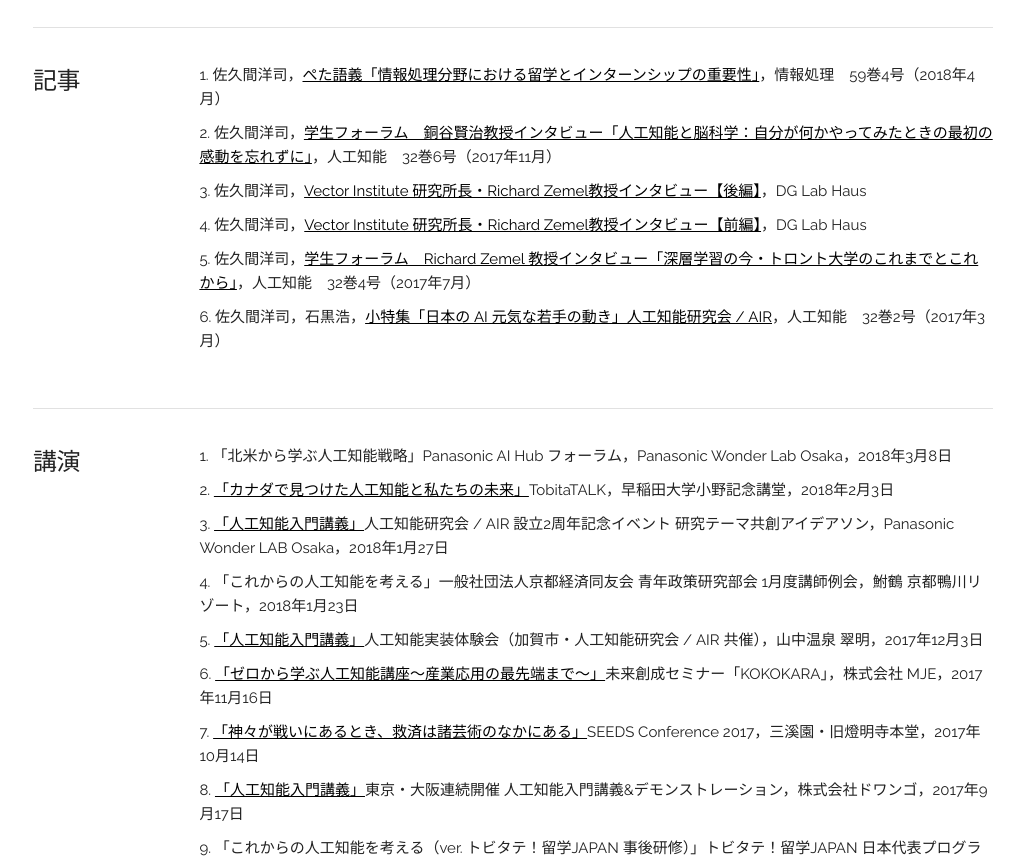
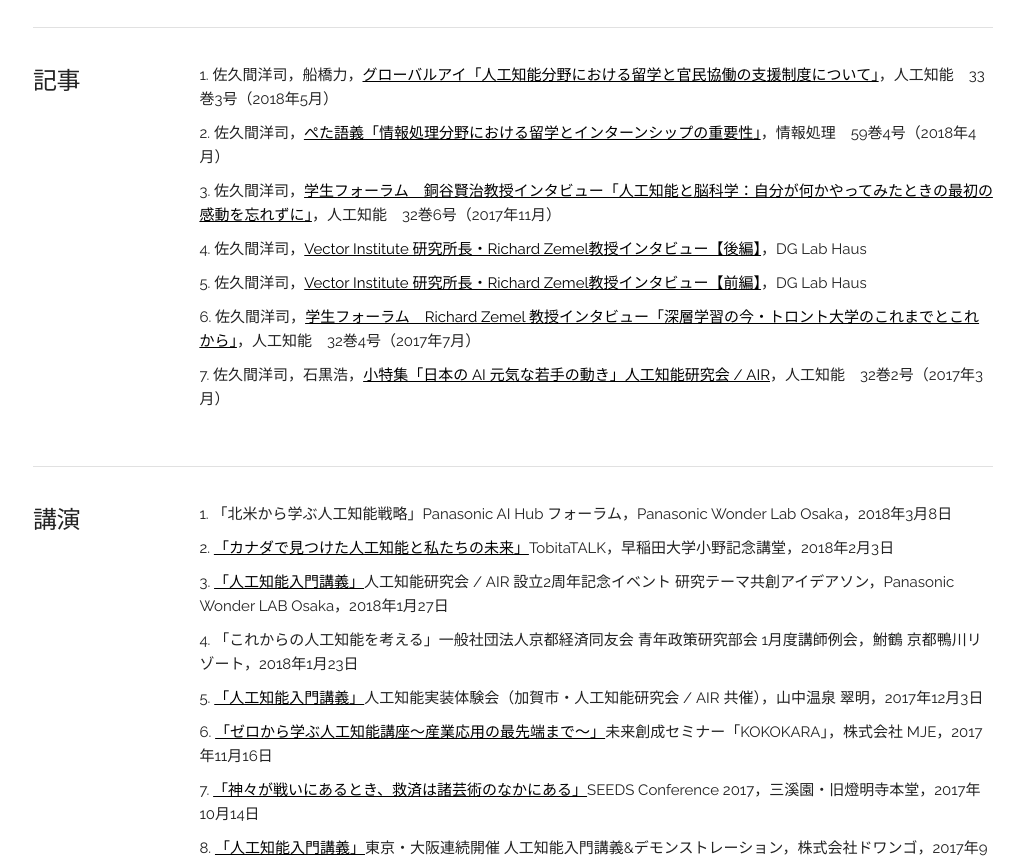
Before and after one commit to hiroshi-skm/hiroshi-sakuma.github.io, a plain HTML site: page ja/index.html in a window 1280 px wide. Shown: the part 1024-1887 px from the top of the page, without its empty margins (127-1151 px from the left). Drawn offline with Linux system fonts and the light colour scheme.

Commit message:
Add files via upload

```diff
--- a/ja/index.html
+++ b/ja/index.html
@@ -77,6 +77,7 @@
       </div>
       <div class="ten columns" style="margin-top: 0%">
         <ol>
+          <li>佐久間洋司，船橋力，<a href="http://id.nii.ac.jp/1004/00009142/" target="_blank">グローバルアイ「人工知能分野における留学と官民協働の支援制度について」</a>，人工知能　33巻3号（2018年5月）</li>
           <li>佐久間洋司，<a href="https://www.ipsj.or.jp/magazine/9faeag0000005al5-att/5904peta.pdf" target="_blank">ぺた語義「情報処理分野における留学とインターンシップの重要性」</a>，情報処理　59巻4号（2018年4月）</li>
           <li>佐久間洋司，<a href="http://id.nii.ac.jp/1004/00008924/" target="_blank">学生フォーラム　銅谷賢治教授インタビュー「人工知能と脳科学：自分が何かやってみたときの最初の感動を忘れずに」</a>，人工知能　32巻6号（2017年11月）</li>
           <li>佐久間洋司，<a href="https://media.dglab.com/2017/07/25-interview-richard-02/" target="_blank">Vector Institute 研究所長・Richard Zemel教授インタビュー【後編】</a>，DG Lab Haus</li>
```
